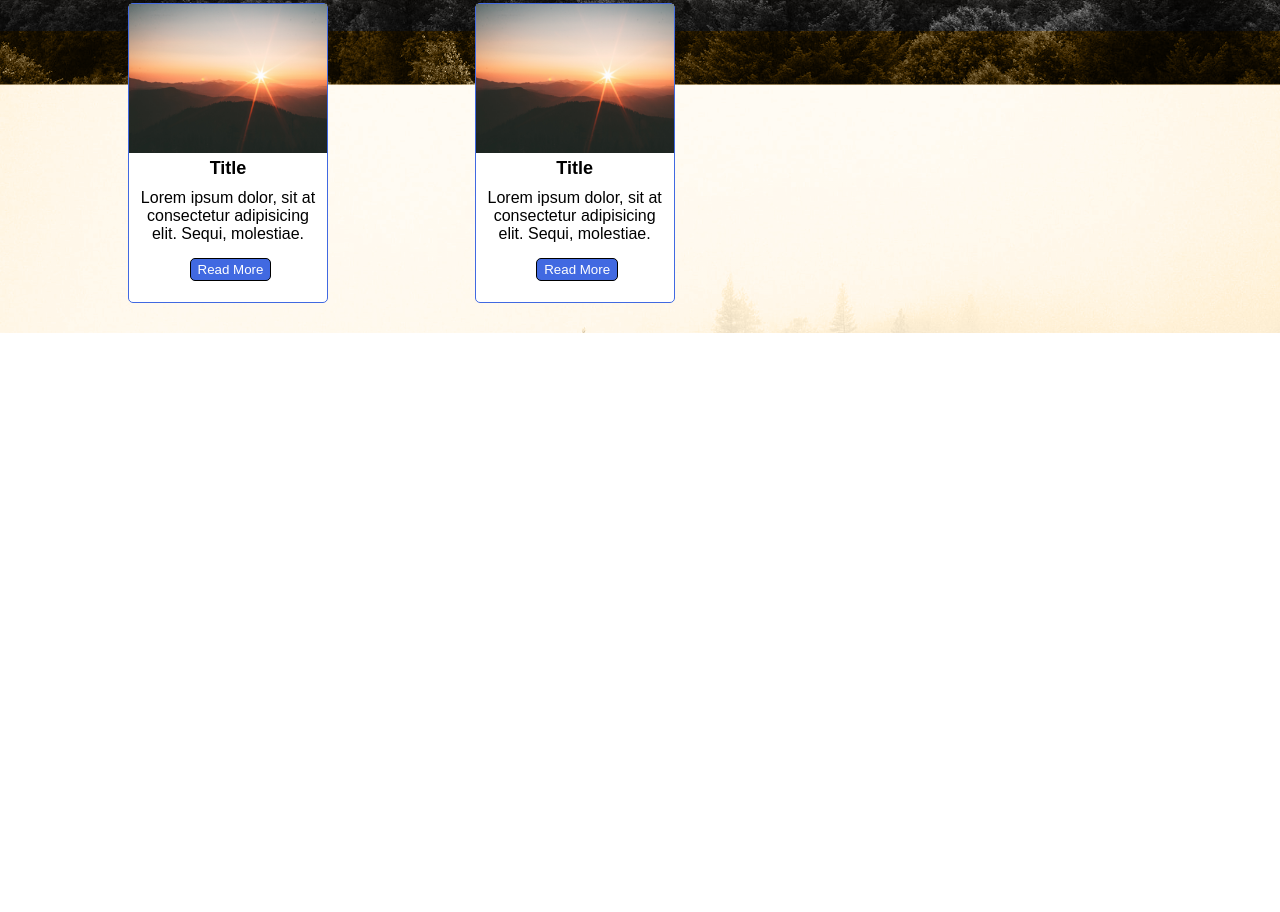
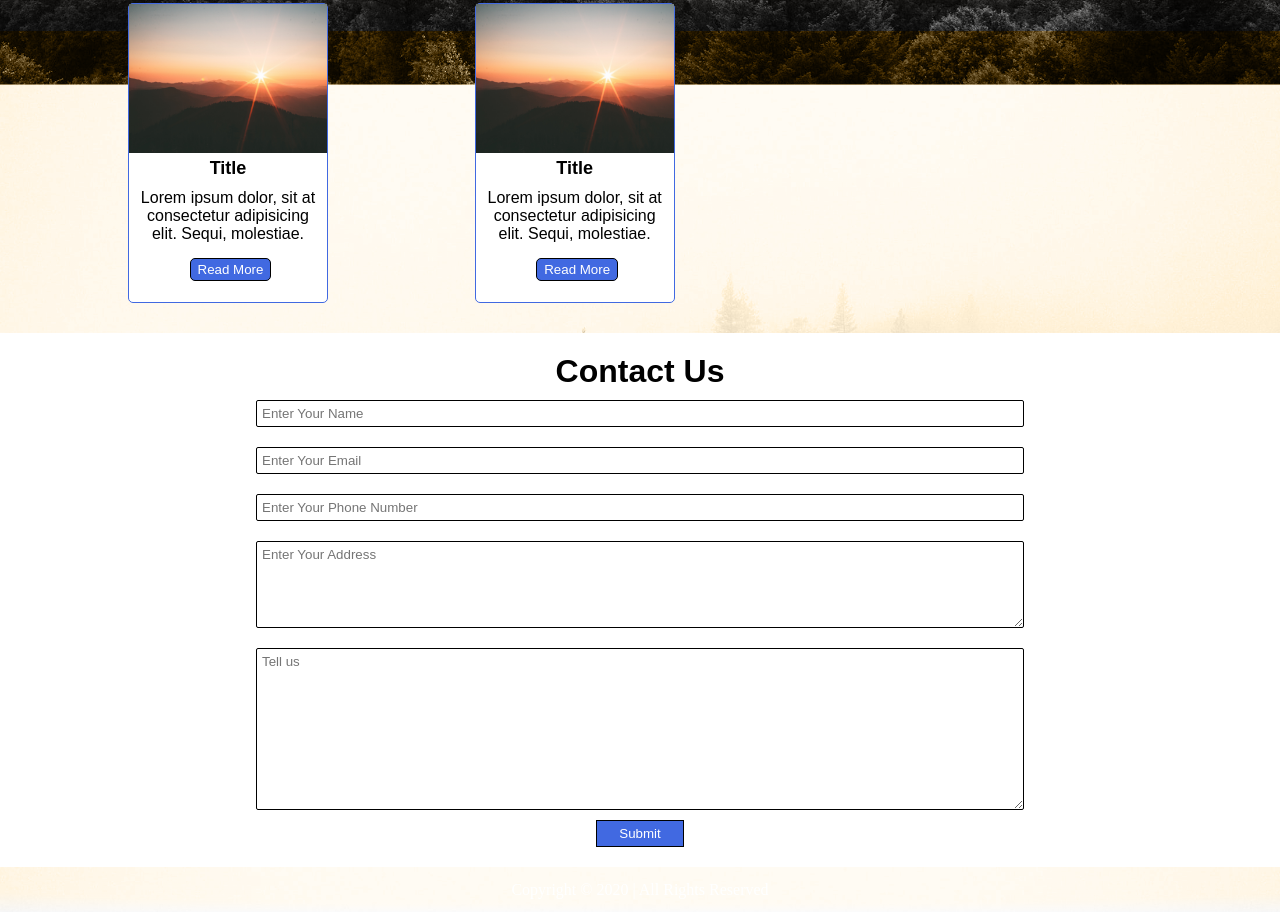
Before and after one commit to abcdamit44/responsive_website, a plain HTML site: page index.html in a window 1280 px wide. Shown: the part 2623-3535 px from the top of the page. Before the commit the page ends 2956 px from the top, so only its background shows below. Drawn offline with Linux system fonts and the light colour scheme.

Commit message:
Add Contact and footer

```diff
--- a/css/style.css
+++ b/css/style.css
@@ -81,6 +81,7 @@
     border: 1px solid black;
     color: white;
     background-color: royalblue;
+    cursor: pointer;
 }
 
 .btn_search {
@@ -233,15 +234,16 @@
     width: 100%;
     padding-top: 80px;
 }
-.card_container{
+
+.card_container {
     width: 80%;
     display: grid;
     text-align: center;
     grid-template-columns: repeat(auto-fit, minmax(250px, 1fr));
     grid-gap: 1rem;
     margin: auto;
+}
 
-}
 .card {
     height: 300px;
     width: 200px;
@@ -282,6 +284,51 @@
 .card_btn {
     margin-top: 10px;
     padding: 3px 7px;
+}
+
+/* Contact page Starts here */
+.contact{
+    height: 100%;
+}
+.contact_form{
+    width: 60%;
+    margin: 20px auto;
+}
+.contact_form h2{
+    font-size: 2rem;
+    font-family: Arial, Helvetica, sans-serif;
+}
+.contact_form form{
+    display: flex;
+    flex-direction: column;
+    align-items: center;
+    justify-content: center;
+}
+.contact_form input{
+    font-family: fantasy;
+    padding: 5px;
+    width: 100%;
+    margin: 10px;
+    border-radius: 2px;
+    border: 1px solid black;
+}
+.contact_form textarea{
+    font-family: fantasy;
+    padding: 5px;
+    width: 100%;
+    margin: 10px;
+    border-radius: 2px;
+    border: 1px solid black;
+}
+
+/* Footer Starts here */
+
+footer {
+    height: 45px;
+    color: white;
+    display: flex;
+    align-items: center;
+    justify-content: center;
 }
 
 @media (max-width:768px) {
@@ -377,6 +424,14 @@
         margin: 0;
     }
     /* Main section ends here */
+
+
+    /* Contact page Starts here */
+
+    .contact_form{
+        width: 90%;
+    }
+
 }
 
 @media(max-width:1112px) {
@@ -416,4 +471,10 @@
         margin: auto;
     }
     /* Responsive Intro Section Ends Here */
+
+     /* Contact page Starts here */
+
+     .contact_form{
+        width: 70%;
+    }
 }
--- a/index.html
+++ b/index.html
@@ -21,7 +21,7 @@
             <li><a href="#">Home</a></li>
             <li><a href="#">About</a></li>
             <li><a href="#">Service</a></li>
-            <li><a href="#">Contact Us</a></li>
+            <li><a href="#contact">Contact Us</a></li>
         </ul>
         <div class="search v_class_resp">
             <input type="text" name="search" placeholder="Search" class="input_class">
@@ -215,7 +215,26 @@
 
     <!-- Gallery Section ends here -->
 
+    <!-- Contact form starts here -->
 
+    <section class="contact" id="contact">
+        <div class="contact_form">
+            <form action="/index.html" method="post">
+                <h2>Contact Us</h2>
+                <input type="text" name="name" placeholder="Enter Your Name">
+                <input type="email" name="email" placeholder="Enter Your Email">
+                <input type="text" name="phone" placeholder="Enter Your Phone Number">
+                <textarea name="address" id="address" cols="30" rows="5" placeholder="Enter Your Address"></textarea>
+                <textarea name="desc" id="desc" cols="30" rows="10" placeholder="Tell us "></textarea>
+                <button class="btn" type="submit">Submit</button>
+            </form>
+        </div>
+    </section>
+    <!-- Contact form ends here -->
+
+    <footer class="background">
+        <p>Copyright &copy; 2020 | All Rights Reserved </p>
+    </footer>
 
 
     <!-- JavaScript and JQuery Files -->
```
